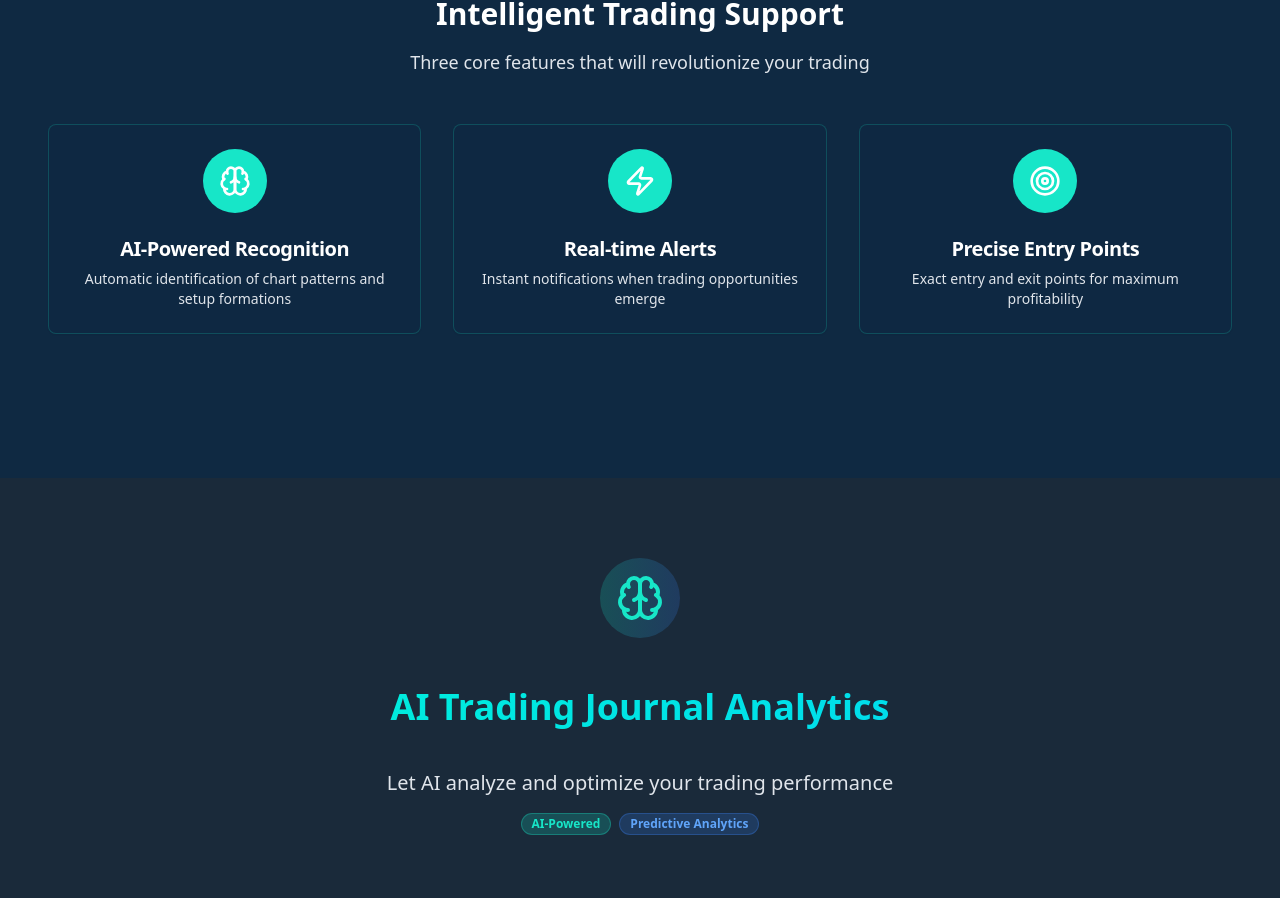
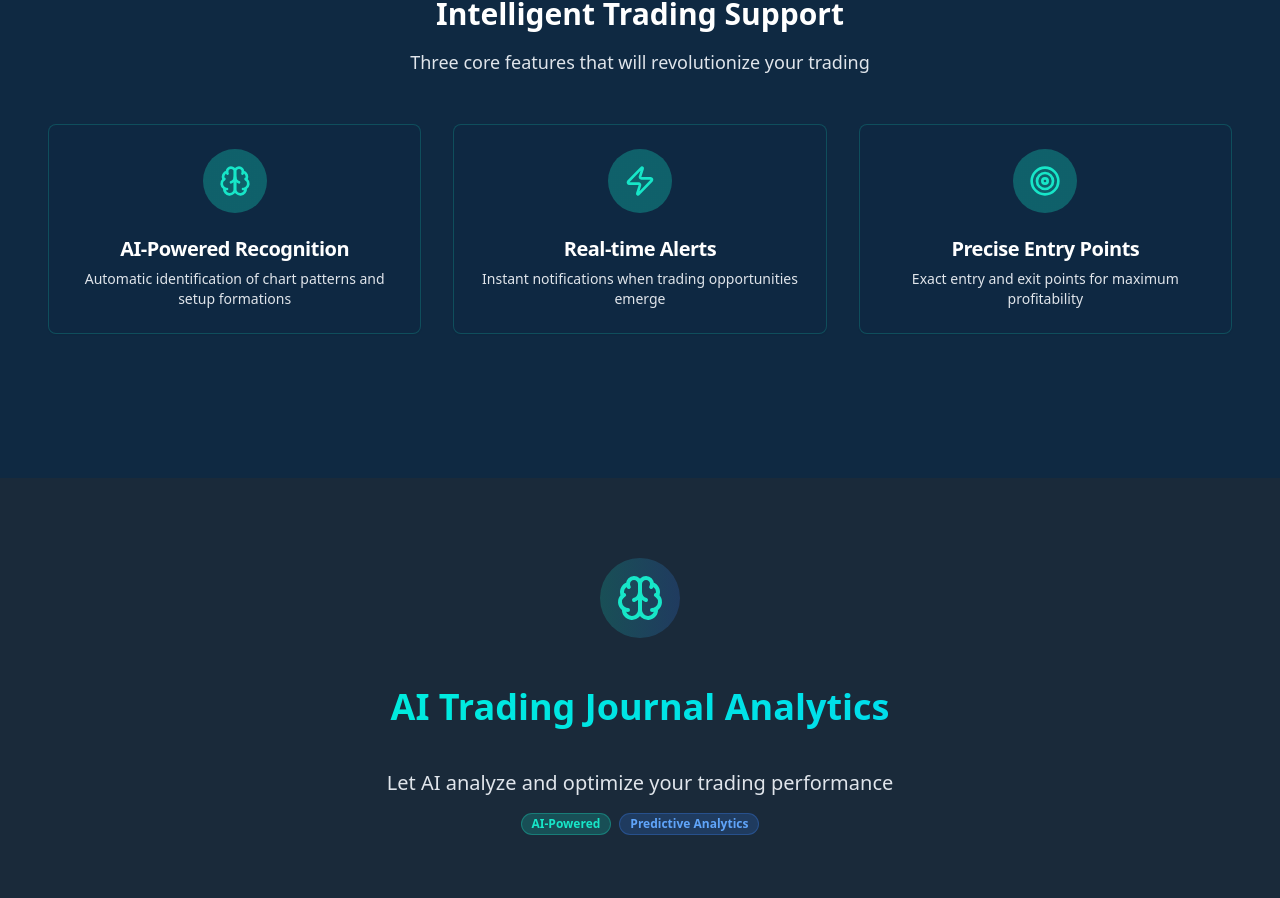
Before and after one commit to M4rcErnst06/stravesta-launch-ahead, a React (Vite) app: page / in a window 1280 px wide. Shown: the part 2604-3502 px from the top of the page. Built offline with nearby package versions, Linux system fonts and the light colour scheme.

Commit message:
Adjust Intelligent Trading Support colors
Update the colors of the "Intelligent Trading Support" points to match the provided screenshot.

```diff
--- a/src/components/setup-scanner/SetupScannerSection.tsx
+++ b/src/components/setup-scanner/SetupScannerSection.tsx
@@ -11,19 +11,22 @@ const SetupScannerSection = () => {
       icon: <Brain className="h-8 w-8" />,
       title: "AI-Powered Recognition",
       description: "Automatic identification of chart patterns and setup formations",
-      color: "from-stravesta-teal to-stravesta-teal"
+      color: "from-stravesta-teal/20 to-stravesta-teal/20",
+      iconColor: "#17E6C8"
     },
     {
       icon: <Zap className="h-8 w-8" />,
       title: "Real-time Alerts",
       description: "Instant notifications when trading opportunities emerge",
-      color: "from-stravesta-teal to-stravesta-teal"
+      color: "from-stravesta-teal/20 to-stravesta-teal/20",
+      iconColor: "#17E6C8"
     },
     {
       icon: <Target className="h-8 w-8" />,
       title: "Precise Entry Points",
       description: "Exact entry and exit points for maximum profitability",
-      color: "from-stravesta-teal to-stravesta-teal"
+      color: "from-stravesta-teal/20 to-stravesta-teal/20",
+      iconColor: "#17E6C8"
     }
   ];
 
@@ -153,8 +156,13 @@ const SetupScannerSection = () => {
                 <div className={`absolute inset-0 bg-gradient-to-br ${feature.color} opacity-0 group-hover:opacity-10 transition-opacity duration-500`}></div>
 
                 <CardHeader className="relative z-10 text-center">
-                  <div className={`w-16 h-16 mx-auto mb-4 rounded-full bg-gradient-to-br ${feature.color} flex items-center justify-center text-white`}>
-                    {feature.icon}
+                  <div
+                    className={`w-16 h-16 mx-auto mb-4 rounded-full bg-gradient-to-br ${feature.color} flex items-center justify-center`}
+                    style={{ backgroundColor: `${feature.iconColor}20` }}
+                  >
+                    <div style={{ color: feature.iconColor }}>
+                      {feature.icon}
+                    </div>
                   </div>
                   <CardTitle className="text-xl text-white mb-2">
                     {feature.title}
```
